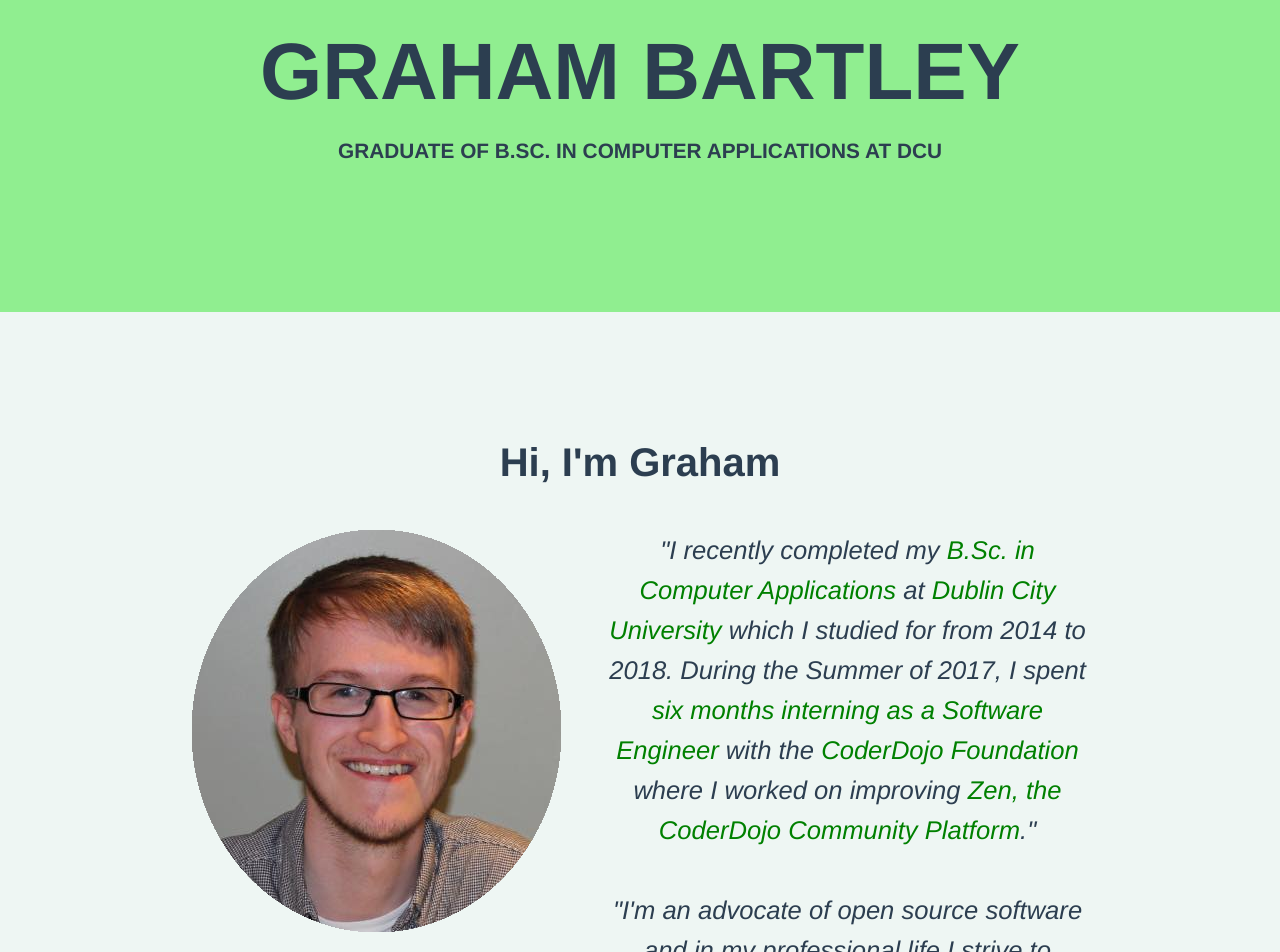
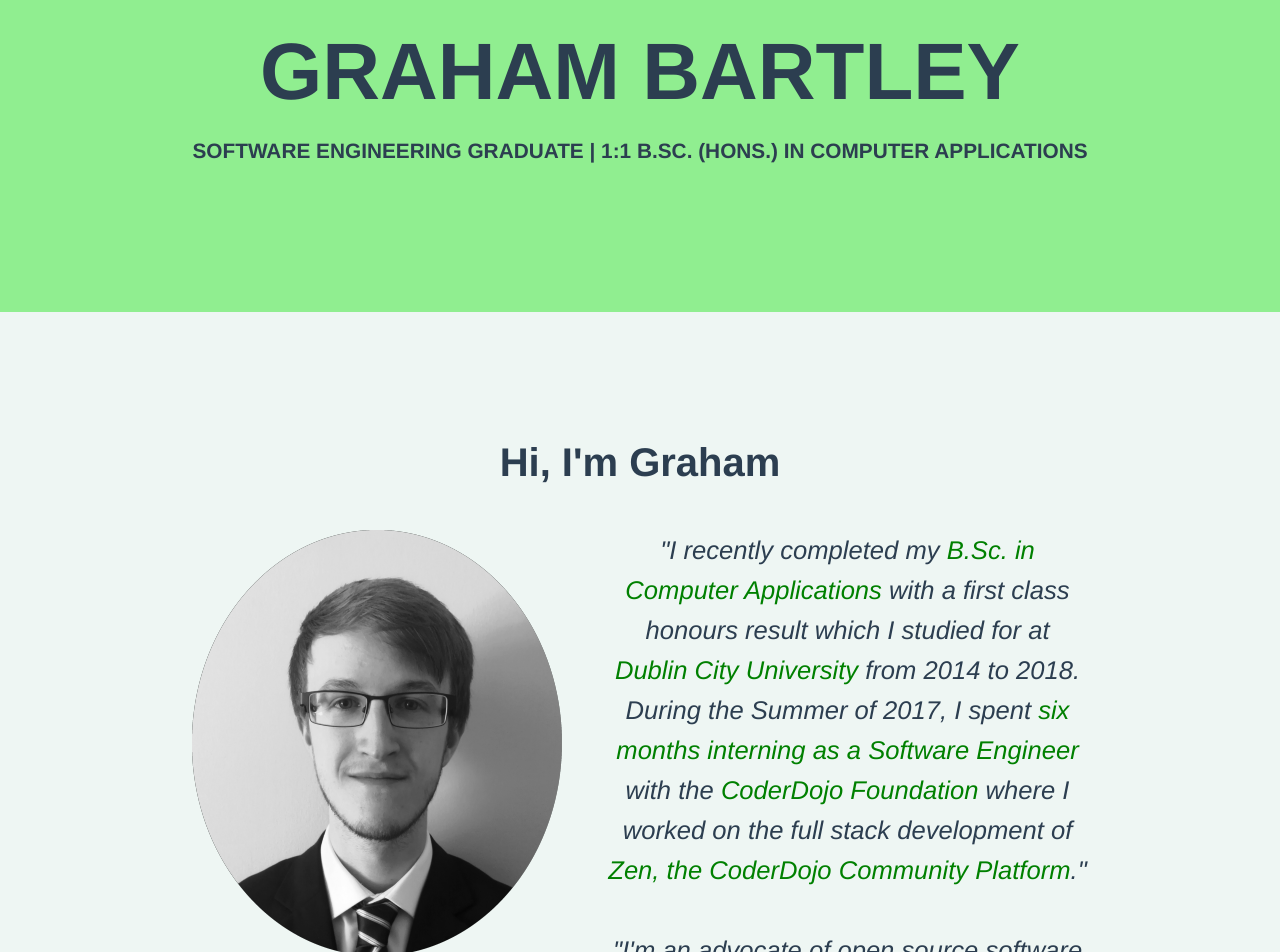
Before and after one commit to grabartley/personal-website, a Vue app: page / in a window 1280 px wide. Shown: the part 140-1092 px from the top of the page. Built offline with nearby package versions, Linux system fonts and the light colour scheme.

Commit message:
[v0.33] Updated text in header and About Me section and updated my picture
    * updated header subtitle text
    * updated About Me section text
    * replaced the picture of me with an updated image
    * uppercase text is now transformed to be uppercase in CSS

```diff
--- a/src/components/AboutMe.vue
+++ b/src/components/AboutMe.vue
@@ -8,9 +8,9 @@
             <img src="../assets/me.png" alt="A picture of me."></img>
           </div>
           <div class="about-me__bio-text">
-            "I recently completed my <a href="https://www.dcu.ie/courses/undergraduate/computing/computer-applications.shtml" target="_blank">B.Sc. in Computer Applications</a> at <a href="http://dcu.ie/" target="_blank">Dublin City University</a> which I studied for from 2014 to 2018.
+            "I recently completed my <a href="https://www.dcu.ie/courses/undergraduate/computing/computer-applications.shtml" target="_blank">B.Sc. in Computer Applications</a> with a first class honours result which I studied for at <a href="http://dcu.ie/" target="_blank">Dublin City University</a> from 2014 to 2018.
             During the Summer of 2017, I spent <a href="https://coderdojo.com/news/2017/10/25/what-ive-learned-and-am-still-learning-at-the-coderdojo-foundation/" target="_blank">six months interning as a Software Engineer</a> with the <a href="https://coderdojo.com/foundation/" target="_blank">CoderDojo Foundation</a>
-            where I worked on improving <a href="http://zen.coderdojo.com" target="_blank">Zen, the CoderDojo Community Platform</a>."<br><br>
+            where I worked on the full stack development of <a href="http://zen.coderdojo.com" target="_blank">Zen, the CoderDojo Community Platform</a>."<br><br>
             "I'm an advocate of open source software and in my professional life I strive to create high quality software solutions through respectful collaboration with others."
           </div>
         </div>
--- a/src/components/MyHeader.vue
+++ b/src/components/MyHeader.vue
@@ -4,8 +4,8 @@
       <li><router-link id="header-about-me" to="/">ABOUT ME</router-link></li>
       <li><router-link id="header-work" to="work">WORK</router-link></li>
     </ul>
-    <h1 id="header-name">GRAHAM BARTLEY</h1>
-    <p id="header-desc">GRADUATE OF B.SC. IN COMPUTER APPLICATIONS AT DCU</p>
+    <h1 id="header-name">Graham Bartley</h1>
+    <p id="header-desc">Software Engineering Graduate | 1:1 B.Sc. (Hons.) in Computer Applications</p>
   </header>
 </template>
 <script>
@@ -22,12 +22,14 @@
     padding: 0 0 10% 0;
     &-name {
       font-size: 5em;
+      text-transform: uppercase;
       margin: 0;
       padding: 13% 0 0 0;
     }
     &-desc {
       font-size: 1.3em;
       font-weight: bold;
+      text-transform: uppercase;
     }
     &-nav-list {
       list-style-type: none;
```
Also changed, not shown: src/assets/me.png.
